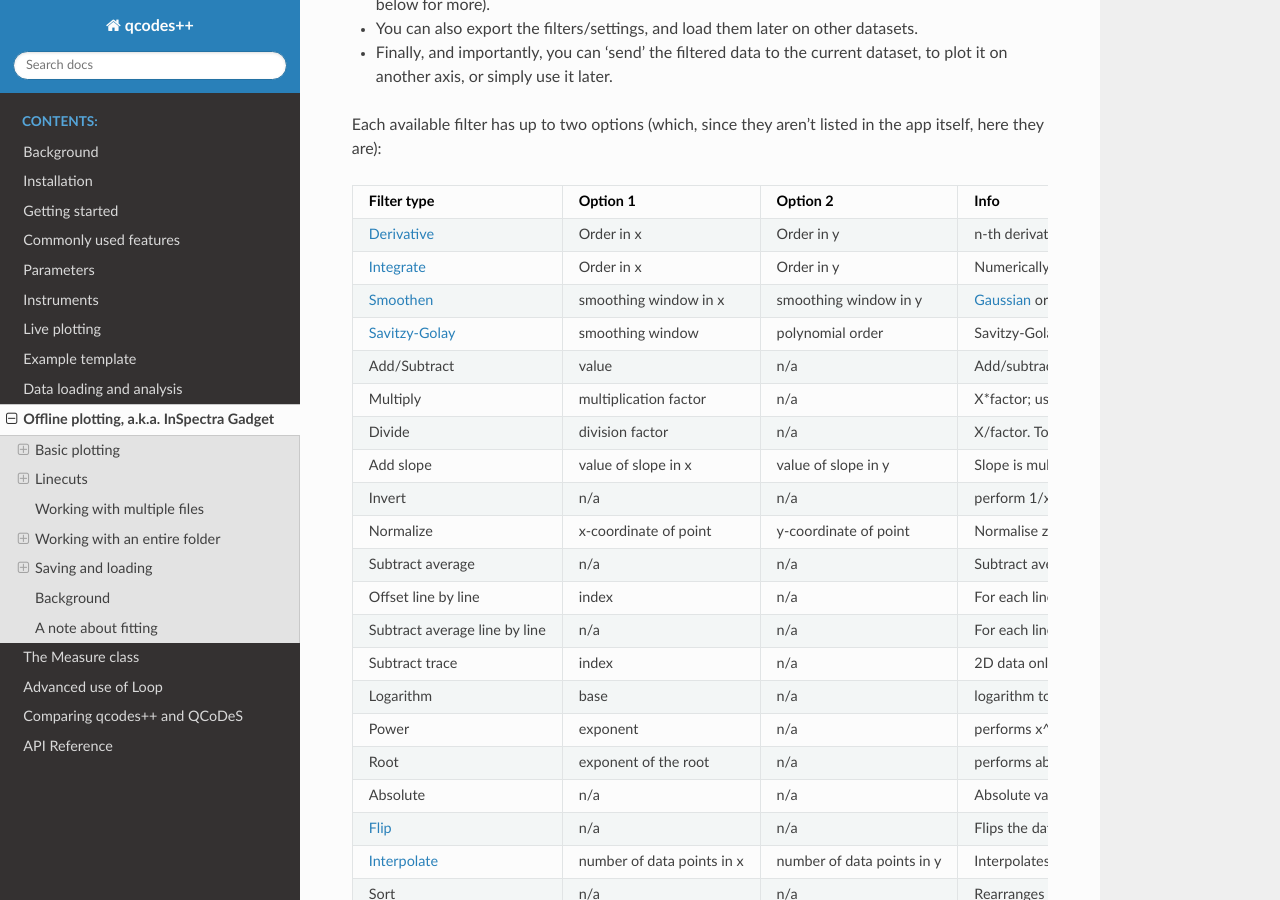
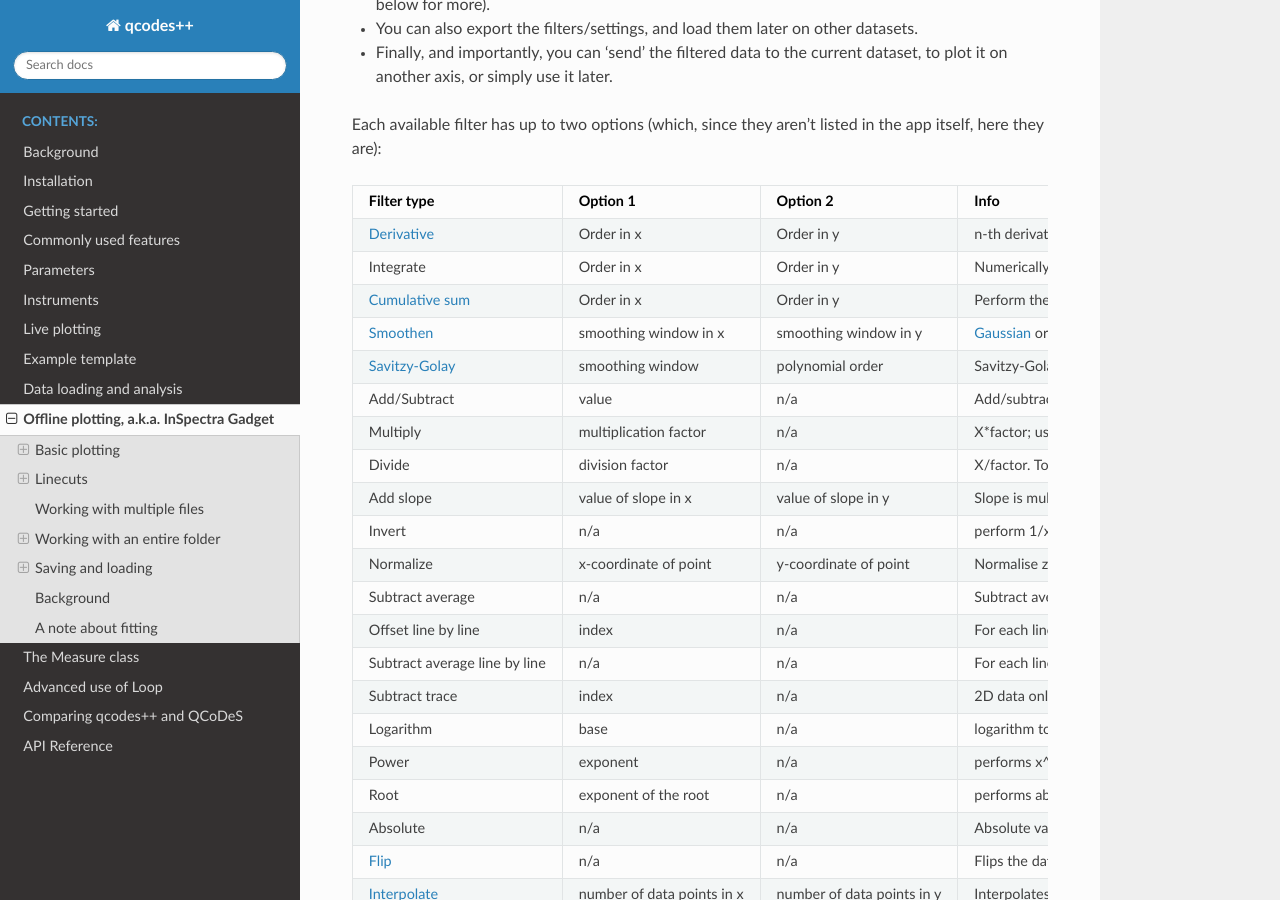
Before and after one commit to qcodespp/qcodespp.github.io, a Sphinx documentation site: the page built from docs/source/offline_plotting.rst, in a window 1280 px wide and 900 px high, scrolled down 2471 px. Built offline with Sphinx 7.4.7 and the Read the Docs theme 3.1.0, drawn with Linux system fonts in a browser that asks for light colours.

Commit message:
update offline plotting

```diff
--- a/docs/source/offline_plotting.rst
+++ b/docs/source/offline_plotting.rst
@@ -67,10 +67,14 @@
       - Order in x
       - Order in y
       - n-th derivative in x and/or y
-    * - `Integrate <https://numpy.org/doc/2.2/reference/generated/numpy.cumsum.html>`__
+    * - Integrate
       - Order in x
       - Order in y
-      - Numerically integrate (i.e. perform the cumulative sum) n times in x and/or y. Only works for regular x and y data.
+      - Numerically integrate the z data (for 2D) or y data (for 1D) n times along the x or y axis. Choice between the trapezoidal rule, Simpson's rule and a rectangular approximation.
+    * - `Cumulative sum <https://numpy.org/doc/2.2/reference/generated/numpy.cumsum.html>`__
+      - Order in x
+      - Order in y
+      - Perform the cumulative sum n times along the array axis. Similar to integrating if the grid is regular.
     * - `Smoothen <https://docs.scipy.org/doc/scipy-1.15.2/reference/generated/scipy.ndimage.gaussian_filter.html>`__
       - smoothing window in x
       - smoothing window in y
```
